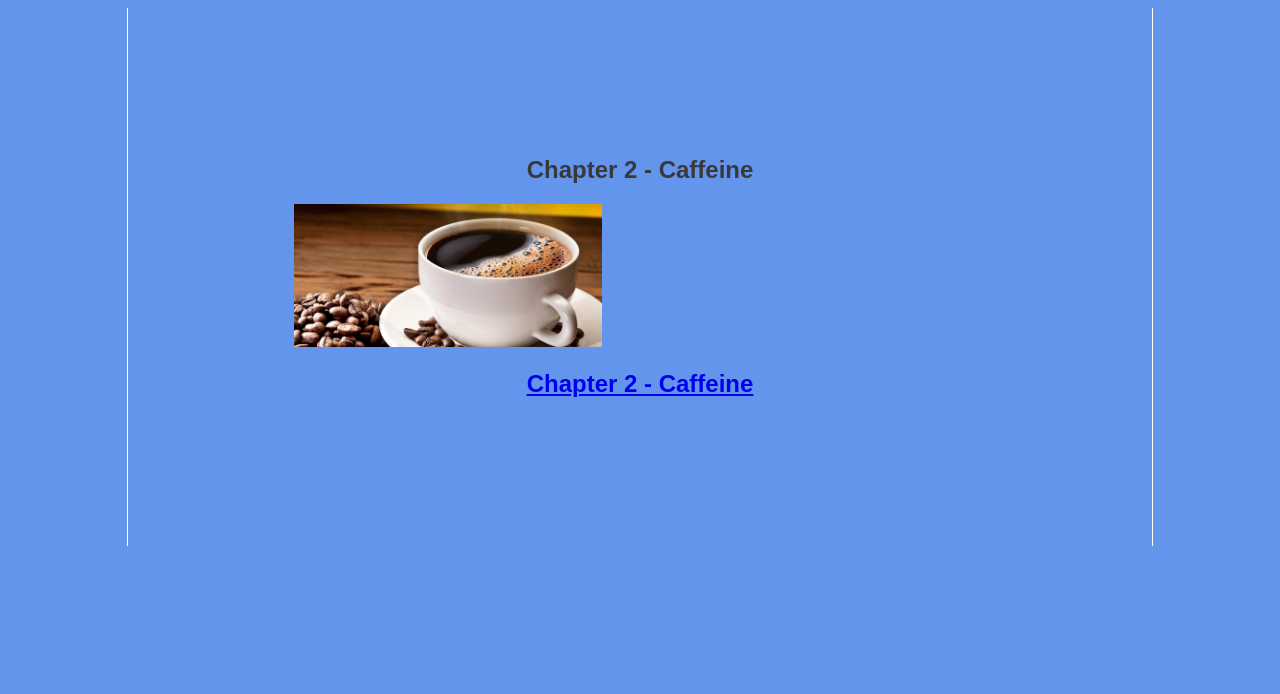
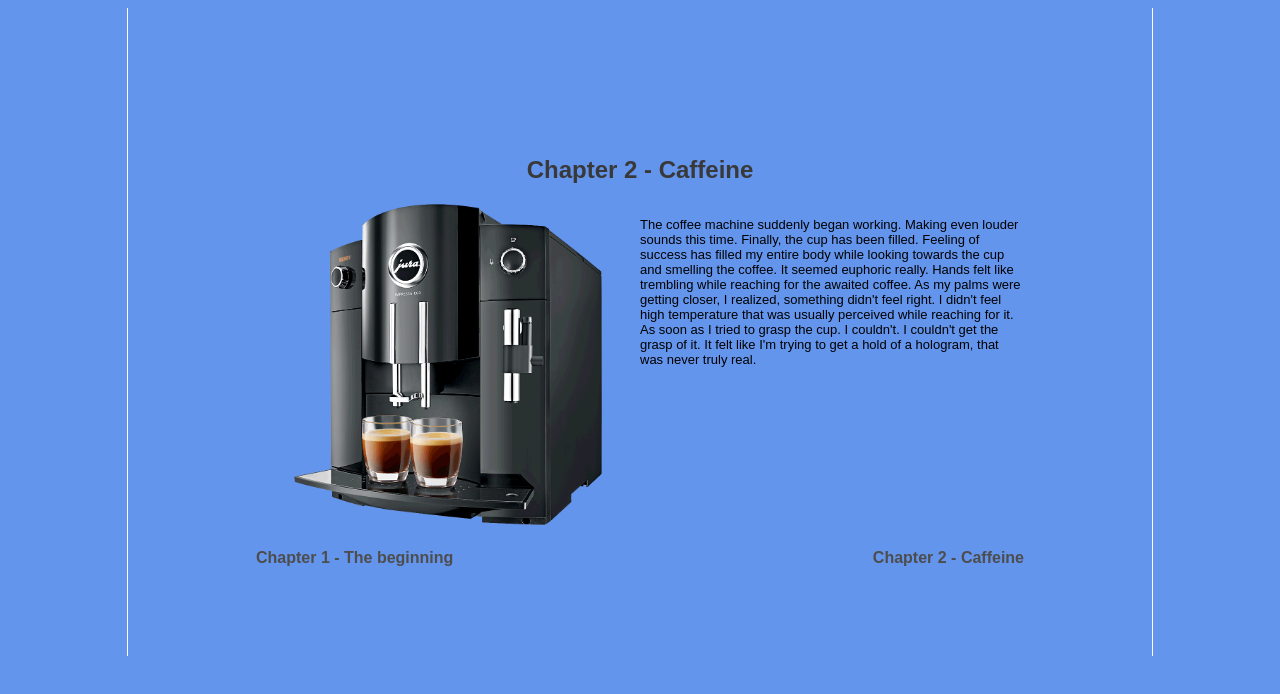
Before and after one commit to B00080902/Github-story, a plain HTML site: page Story/chapter2.html in a window 1280 px wide. Drawn offline with Linux system fonts and the light colour scheme.

Commit message:
A lot of changes GitHub messed up

```diff
--- a/Story/chapter2.html
+++ b/Story/chapter2.html
@@ -7,22 +7,24 @@
 </head>
 <body>
 
-<!--<div id="heading">-->
-<!--<h1>My project story</h1>-->
-<!--<h3>by B00080902</h3>-->
-<!--</div>-->
-
 <div id="container">
     <h2>Chapter 2 - Caffeine</h2>
 
-    <div id="chapter1">
+    <div id="chapter">
 
         <section style="text-align: center" >
-            <img style="width: 80%;" src="caffeine.png">
+            <img style="width: 80%;" src="coffee_machine.png">
         </section>
 
         <section>
             <p>
+                The coffee machine suddenly began working. Making even louder sounds this time. Finally,
+                the cup has been filled. Feeling of success has filled my entire body while looking towards the cup
+                and smelling the coffee. It seemed euphoric really. Hands felt like trembling while reaching for the
+                awaited coffee. As my palms were getting closer, I realized, something didn't feel right. I didn't feel
+                high temperature that was usually perceived while reaching for it. As soon as I tried to grasp the cup.
+                I couldn't. I couldn't get the grasp of it. It felt like I'm trying to get a hold of a hologram,
+                that was never truly real.
 
                 <br>
                 <br>
@@ -31,8 +33,11 @@
         </section>
     </div>
 
-    <h2><a href="chapter2.html">Chapter 2 - Caffeine</a></h2>
+    <section>
+        <h4 style="float: left"><a href="chapter1.html">Chapter 1 - The beginning</a></h4>
 
+        <h4 style="float: right"><a href="chapter2.html">Chapter 2 - Caffeine</a></h4>
+    </section>
 
 </div>
 </body>
--- a/Story/style.css
+++ b/Story/style.css
@@ -14,22 +14,36 @@ h2 {
     text-align: center;
 }
 
-#chapter1,
-#chapter2,
-#chapter3 p {
+#chapter,
+#chapter,
+#chapter p {
     font-size: small;
 }
-#chapter1 img {
+#chapter img {
     /*text-align: center;*/
     margin-right: auto;
     margin-left: auto;
     width: 80%;
 }
 
-#chapter1 {
+#chapter {
     display: flex;
 }
 
-#chapter1 section {
+#chapter section {
     flex: 1;
 }
+
+#container section a {
+    text-decoration: none;
+    color: #4d4d4d;
+    transition: 0.5s;
+}
+
+
+#container section a:hover{
+    text-decoration: none;
+    color: aliceblue;
+    transition: 0.5s;
+
+}
```
Also changed, not shown: Story/chapter1.html (+7 -10 lines), Story/coffee_machine.png (added), 2 other files.
